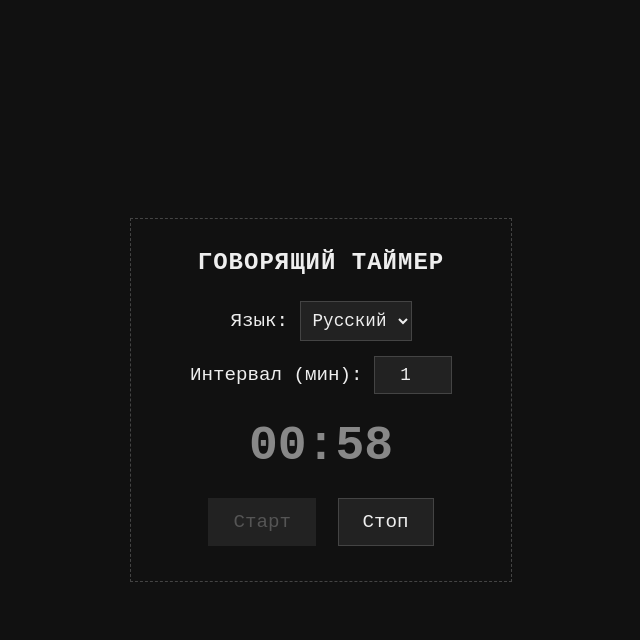
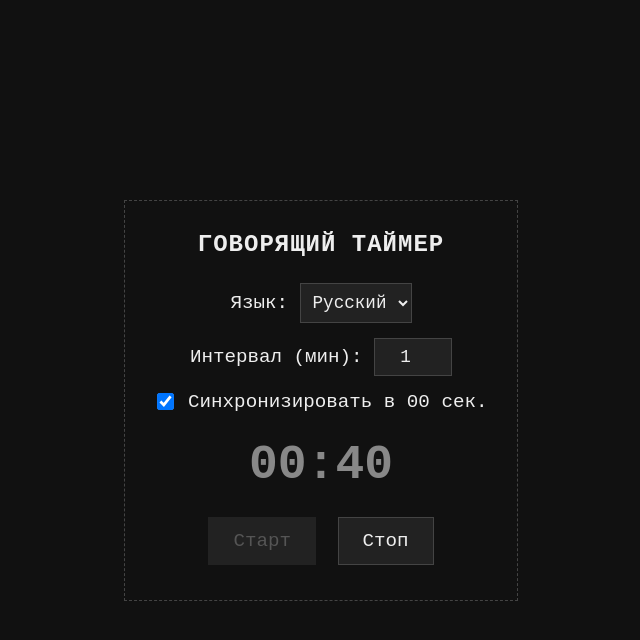
Before and after one commit to sgrodnik/speaking-clock, a plain HTML site: page index.html in a window 1280 px wide. Both pictures are taken after a click on the button "Старт". Shown: the whole page, without its empty margins (319-959 px from the left). Drawn offline with Linux system fonts and the light colour scheme.

Commit message:
feat: add sync to 00 seconds option for speaking timer

```diff
--- a/index.html
+++ b/index.html
@@ -32,7 +32,7 @@
         .controls {
             margin: 25px 0;
         }
-        .lang-select {
+        .control-group {
             margin-bottom: 15px;
         }
         #countdown {
@@ -49,9 +49,15 @@
             font-family: monospace;
             font-size: 1.1rem;
         }
-        input {
+        input[type="number"] {
             width: 60px;
             text-align: center;
+        }
+        input[type="checkbox"] {
+            transform: scale(1.3);
+            vertical-align: middle;
+            margin-right: 5px;
+            cursor: pointer;
         }
         button {
             background: #222;
@@ -79,7 +85,7 @@
         <h2>Говорящий таймер</h2>
 
         <div class="controls">
-            <div class="lang-select">
+            <div class="control-group">
                 <label>Язык:
                     <select id="lang">
                         <option value="ru" selected>Русский</option>
@@ -88,8 +94,14 @@
                     </select>
                 </label>
             </div>
-            <div>
+            <div class="control-group">
                 <label>Интервал (мин): <input type="number" id="interval" value="1" min="1"></label>
+            </div>
+            <div class="control-group">
+                <label>
+                    <input type="checkbox" id="syncToMinute" checked>
+                    Синхронизировать в 00 сек.
+                </label>
             </div>
         </div>
 
@@ -179,7 +191,6 @@
             const utterance = new SpeechSynthesisUtterance(text);
             utterance.lang = langCode;
 
-            // Находим подходящий голос для выбранного языка в системе
             const voices = window.speechSynthesis.getVoices();
             const matchingVoice = voices.find(voice => voice.lang.startsWith(lang));
             if (matchingVoice) {
@@ -187,11 +198,6 @@
             }
 
             window.speechSynthesis.speak(utterance);
-        }
-
-        // Вызов getVoices() при старте, чтобы браузер успел их загрузить
-        if (typeof window !== 'undefined' && window.speechSynthesis) {
-            window.speechSynthesis.getVoices();
         }
 
         function updateCountdown() {
@@ -213,21 +219,48 @@
             document.getElementById('countdown').textContent = `${minStr}:${secStr}`;
         }
 
+        function scheduleNextTimer(intervalMinutes, syncToMinute) {
+            const intervalMs = intervalMinutes * 60 * 1000;
+            const now = Date.now();
+
+            let delay = intervalMs;
+            if (syncToMinute) {
+                // Высчитываем время до следующей круглой минуты (00 секунд)
+                const currentSeconds = new Date().getSeconds();
+                const currentMs = new Date().getMilliseconds();
+                const msPassedInCurrentMinute = (currentSeconds * 1000) + currentMs;
+
+                // Для интервала N минут, мы сдвигаем до конца текущей минуты,
+                // плюс (N - 1) минут, чтобы попасть точно в 00 секунд через N минут
+                delay = (60 * 1000) - msPassedInCurrentMinute + ((intervalMinutes - 1) * 60 * 1000);
+
+                // Предотвращаем срабатывание с нулевой задержкой, если мы попали ровно в 00 сек.
+                if (delay <= 0) {
+                    delay = intervalMs;
+                }
+            }
+
+            nextSpeakTime = now + delay;
+            updateCountdown();
+
+            timerId = setTimeout(() => {
+                speakTime();
+                // Рекурсивно планируем следующее озвучивание
+                scheduleNextTimer(intervalMinutes, syncToMinute);
+            }, delay);
+        }
+
         document.getElementById('startBtn').onclick = () => {
             const minutes = parseFloat(document.getElementById('interval').value);
             if (isNaN(minutes) || minutes <= 0) return;
 
-            const intervalMs = minutes * 60 * 1000;
+            const syncToMinute = document.getElementById('syncToMinute').checked;
 
+            // Сразу озвучить при старте
             speakTime();
-            nextSpeakTime = Date.now() + intervalMs;
-            updateCountdown();
 
-            timerId = setInterval(() => {
-                speakTime();
-                nextSpeakTime = Date.now() + intervalMs;
-                updateCountdown();
-            }, intervalMs);
+            // Запускаем планирование следующего озвучивания
+            scheduleNextTimer(minutes, syncToMinute);
 
             countdownId = setInterval(updateCountdown, 1000);
 
@@ -236,13 +269,17 @@
         };
 
         document.getElementById('stopBtn').onclick = () => {
-            clearInterval(timerId);
+            clearTimeout(timerId);
             clearInterval(countdownId);
             nextSpeakTime = null;
             document.getElementById('countdown').textContent = "--:--";
             document.getElementById('startBtn').disabled = false;
             document.getElementById('stopBtn').disabled = true;
         };
+
+        if (typeof window !== 'undefined' && window.speechSynthesis) {
+            window.speechSynthesis.getVoices();
+        }
     </script>
 </body>
 </html>
```
